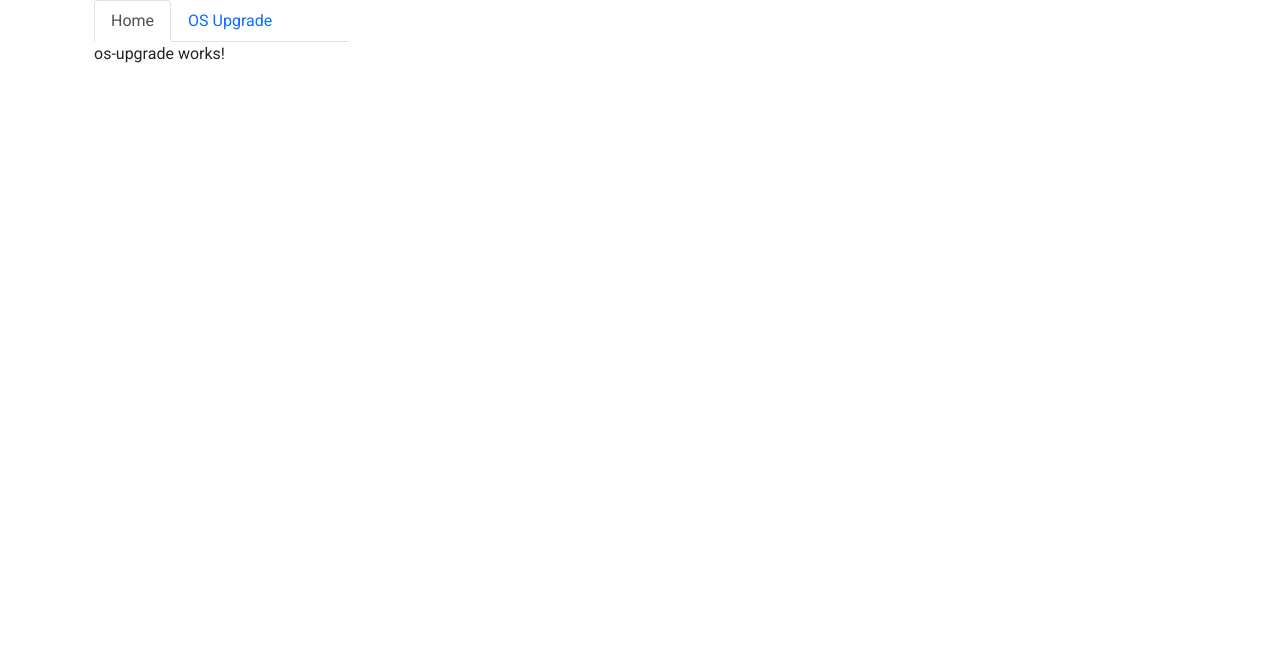
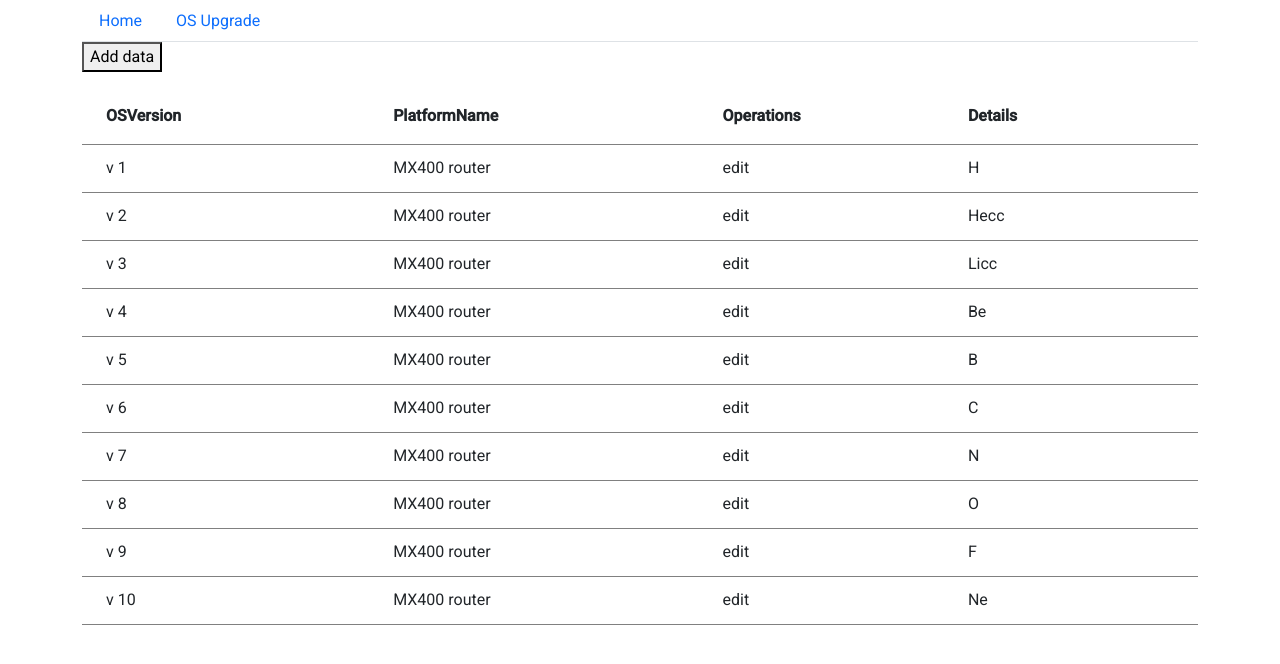
Before and after one commit to veenamo/os-upgrade, an Angular app: page /os-upgrade in a window 1280 px wide. Shown: the top 664 px of the page. Built offline with nearby package versions, Linux system fonts and the light colour scheme.

Commit message:
"adding the table"

```diff
--- a/src/app/app.component.html
+++ b/src/app/app.component.html
@@ -1,11 +1,15 @@
 <div class="container">
   <div class="row">
-    <div class="col-sm-3">
+    <div class="col-sm-12">
       <ul class="nav nav-tabs">
-        <li class="nav-item">
-          <a class="nav-link active" aria-current="page" routerLink="/">Home</a>
+        <li
+          class="nav-item"
+          routerLinkActive="active"
+          [routerLinkActiveOptions]="{ exact: true }"
+        >
+          <a class="nav-link" aria-current="page" routerLink="/">Home</a>
         </li>
-        <li>
+        <li class="nav-item" routerLinkActive="active">
           <a class="nav-link" [routerLink]="['/os-upgrade']">OS Upgrade</a>
         </li>
       </ul>
--- a/src/app/modules/nsop-os-upgrade/nsop-os-upgrade-page/os-upgrade/os-upgrade.component.css
+++ b/src/app/modules/nsop-os-upgrade/nsop-os-upgrade-page/os-upgrade/os-upgrade.component.css
@@ -0,0 +1,22 @@
+/* .button2 {
+  background-color: white;
+  color: black;
+  border: 2px solid #f44336;
+} */
+
+.black {
+  background-color: black;
+  color: white;
+}
+
+.demo-table {
+  width: 100%;
+}
+
+.demo-button-container {
+  padding-bottom: 16px;
+}
+
+.demo-button + .demo-button {
+  margin-left: 8px;
+}
--- a/src/app/modules/nsop-os-upgrade/nsop-os-upgrade-page/os-upgrade/os-upgrade.component.html
+++ b/src/app/modules/nsop-os-upgrade/nsop-os-upgrade-page/os-upgrade/os-upgrade.component.html
@@ -1 +1,50 @@
-<p>os-upgrade works!</p>
+<!-- <div class="container">
+  <div class="row">
+    <div>
+      <button
+        [ngClass]="{ black: !toggle }"
+        class="btn btn-outline-dark"
+        type="button"
+        (click)="enableDisableRule()"
+      >
+        Add OS
+      </button>
+    </div>
+  </div>
+</div> -->
+
+<div class="demo-button-container">
+  <button
+    [ngClass]="{ black: !toggle }"
+    mat-raised-button
+    (click)="addData()"
+    class="demo-button"
+  >
+    Add data
+  </button>
+</div>
+
+<table mat-table [dataSource]="dataSource" class="mat-elevation-z8 demo-table">
+  <ng-container matColumnDef="osVersion">
+    <th mat-header-cell *matHeaderCellDef>OSVersion</th>
+    <td mat-cell *matCellDef="let element">{{ element.osVersion }}</td>
+  </ng-container>
+
+  <ng-container matColumnDef="platformName">
+    <th mat-header-cell *matHeaderCellDef>PlatformName</th>
+    <td mat-cell *matCellDef="let element">{{ element.platformName }}</td>
+  </ng-container>
+
+  <ng-container matColumnDef="operations">
+    <th mat-header-cell *matHeaderCellDef>Operations</th>
+    <td mat-cell *matCellDef="let element">{{ element.operations }}</td>
+  </ng-container>
+
+  <ng-container matColumnDef="details">
+    <th mat-header-cell *matHeaderCellDef>Details</th>
+    <td mat-cell *matCellDef="let element">{{ element.details }}</td>
+  </ng-container>
+
+  <tr mat-header-row *matHeaderRowDef="displayedColumns"></tr>
+  <tr mat-row *matRowDef="let row; columns: displayedColumns"></tr>
+</table>
--- a/src/app/modules/nsop-os-upgrade/nsop-os-upgrade-page/os-upgrade/os-upgrade.component.ts
+++ b/src/app/modules/nsop-os-upgrade/nsop-os-upgrade-page/os-upgrade/os-upgrade.component.ts
@@ -3,13 +3,87 @@ import { Component, OnInit } from '@angular/core';
 @Component({
   selector: 'app-os-upgrade',
   templateUrl: './os-upgrade.component.html',
-  styleUrls: ['./os-upgrade.component.css']
+  styleUrls: ['./os-upgrade.component.css'],
 })
 export class OsUpgradeComponent implements OnInit {
+  constructor() {}
 
-  constructor() { }
+  toggle = true;
+  dataSource: object[] = [];
+  displayedColumns: string[] = [
+    'osVersion',
+    'platformName',
+    'operations',
+    'details',
+  ];
+  dataToDisplay = [
+    {
+      osVersion: 'v 1',
+      platformName: 'MX400 router',
+      operations: 'edit',
+      details: 'H',
+    },
+    {
+      osVersion: 'v 2',
+      platformName: 'MX400 router',
+      operations: 'edit',
+      details: 'Hecc',
+    },
+    {
+      osVersion: 'v 3',
+      platformName: 'MX400 router',
+      operations: 'edit',
+      details: 'Licc',
+    },
+    {
+      osVersion: 'v 4',
+      platformName: 'MX400 router',
+      operations: 'edit',
+      details: 'Be',
+    },
+    {
+      osVersion: 'v 5',
+      platformName: 'MX400 router',
+      operations: 'edit',
+      details: 'B',
+    },
+    {
+      osVersion: 'v 6',
+      platformName: 'MX400 router',
+      operations: 'edit',
+      details: 'C',
+    },
+    {
+      osVersion: 'v 7',
+      platformName: 'MX400 router',
+      operations: 'edit',
+      details: 'N',
+    },
+    {
+      osVersion: 'v 8',
+      platformName: 'MX400 router',
+      operations: 'edit',
+      details: 'O',
+    },
+    {
+      osVersion: 'v 9',
+      platformName: 'MX400 router',
+      operations: 'edit',
+      details: 'F',
+    },
+    {
+      osVersion: 'v 10',
+      platformName: 'MX400 router',
+      operations: 'edit',
+      details: 'Ne',
+    },
+  ];
 
+  addData() {
+    this.toggle = !this.toggle;
+    //this.status = this.toggle ? 'Enable' : 'Disable';
+  }
   ngOnInit(): void {
+    this.dataSource = this.dataToDisplay;
   }
-
 }
--- a/src/app/modules/nsop-os-upgrade/nsop-os-upgrade.module.ts
+++ b/src/app/modules/nsop-os-upgrade/nsop-os-upgrade.module.ts
@@ -1,6 +1,7 @@
 import { CommonModule } from '@angular/common';
 import { NgModule } from '@angular/core';
 import { RouterModule } from '@angular/router';
+import { MatTableModule } from '@angular/material/table';
 
 import { OsUpgradeComponent } from './nsop-os-upgrade-page/os-upgrade/os-upgrade.component';
 import { OsUpgradeRoutingModule } from './nsop-os-upgrade-routing.module';
@@ -9,6 +10,6 @@ import { HomeComponent } from './nsop-os-upgrade-page/home/home.component';
 @NgModule({
   declarations: [OsUpgradeComponent, HomeComponent],
   exports: [OsUpgradeComponent],
-  imports: [RouterModule, CommonModule, OsUpgradeRoutingModule],
+  imports: [RouterModule, CommonModule, MatTableModule, OsUpgradeRoutingModule],
 })
 export class OsupgradeModule {}
--- a/src/index.html
+++ b/src/index.html
@@ -15,10 +15,6 @@
       href="https://fonts.googleapis.com/icon?family=Material+Icons"
       rel="stylesheet"
     />
-    <link
-      rel="stylesheet"
-      href="../node_modules/bootstrap/dist/css/bootstrap.css"
-    />
   </head>
   <body class="mat-typography">
     <app-root></app-root>
```
